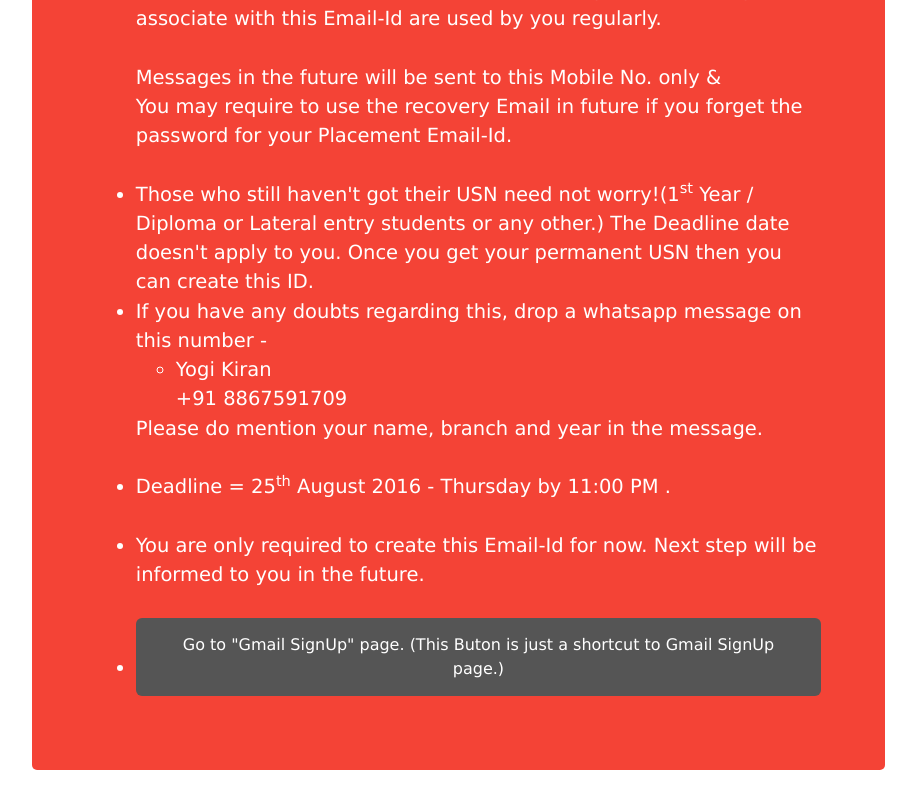
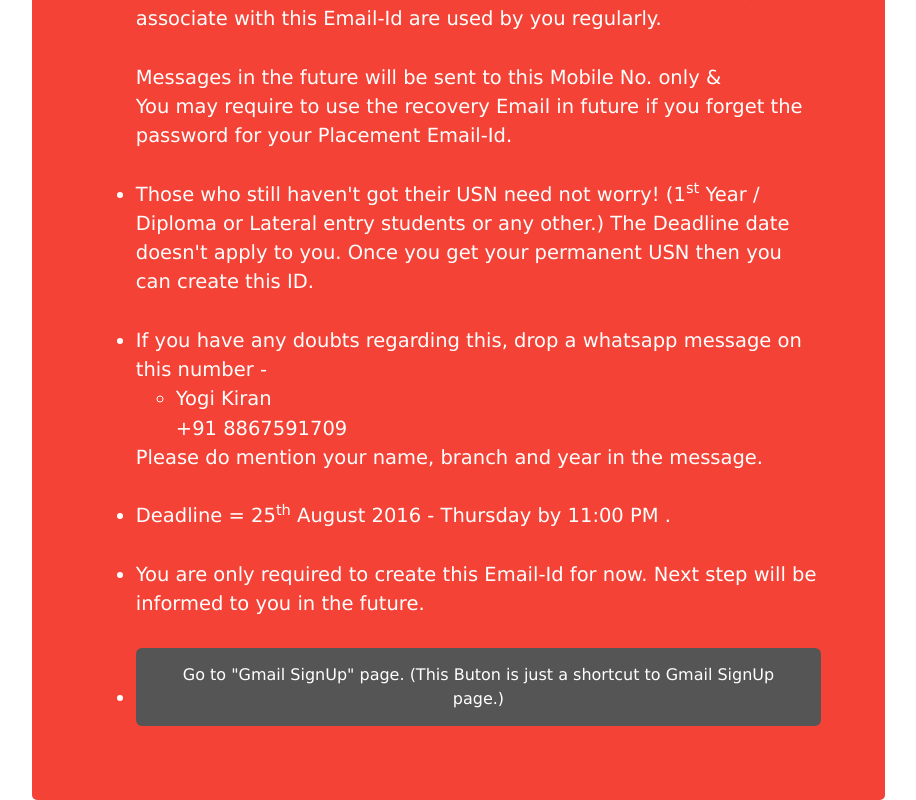
Before and after one commit to vjayendra/placementdb, a plain HTML site: page index.html in a window 1280 px wide. Shown: the part 1327-2127 px from the top of the page, without its empty margins (173-1089 px from the left). Before the commit the page ends 2097 px from the top, so only its background shows below. Drawn offline with nearby package versions, Linux system fonts and the light colour scheme; a web font is replaced by a local one.

Commit message:
Update index.html

```diff
--- a/index.html
+++ b/index.html
@@ -80,7 +80,7 @@
           </li>
 
           <li>
-           Those who still haven't got their USN need not worry!(1<sup>st</sup> Year / Diploma or Lateral entry students or any other.) The Deadline date doesn't apply to you. Once you get your permanent USN then you can create this ID.
+           Those who still haven't got their USN need not worry! (1<sup>st</sup> Year / Diploma or Lateral entry students or any other.) The Deadline date doesn't apply to you. Once you get your permanent USN then you can create this ID.<br/><br/>
           </li>
 
           <li>If you have any doubts regarding this, drop a whatsapp message on this number -<br/>
```
